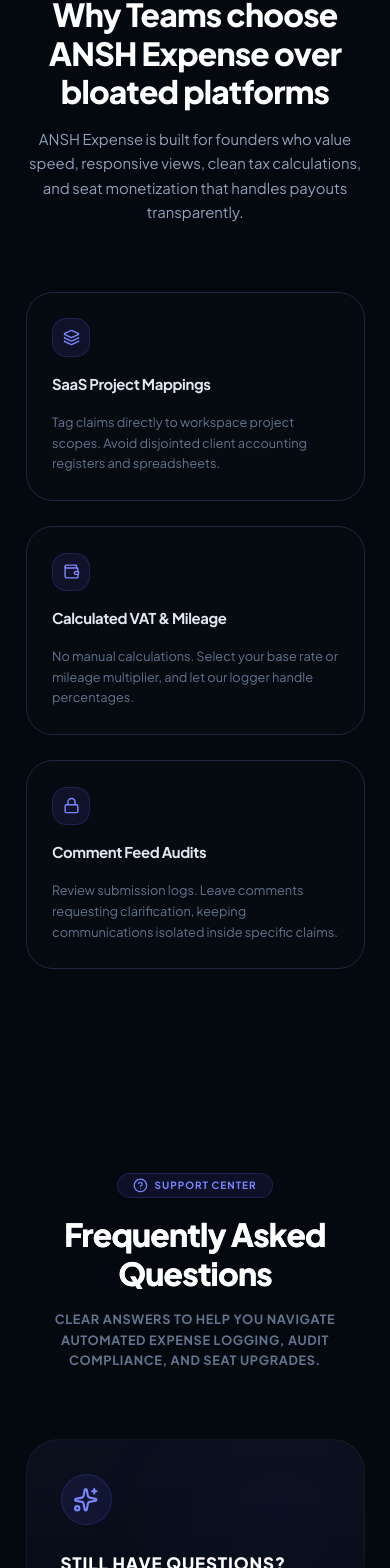
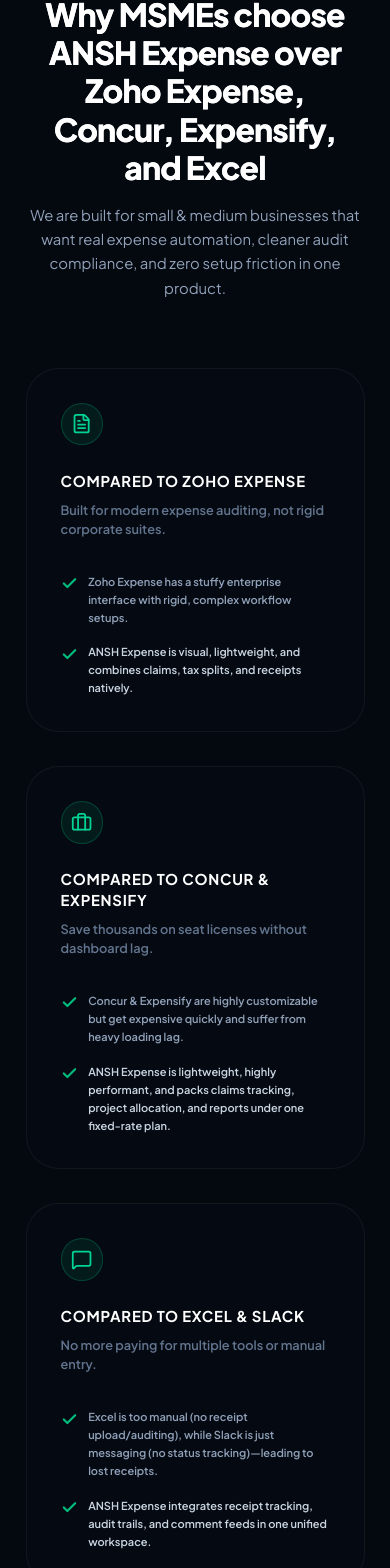
Before and after one commit to rahulstark123/ansh-expense, a Next.js app: page / in a window 390 px wide. Shown: the part 5040-6608 px from the top of the page. Built offline with nearby package versions, Linux system fonts and the light colour scheme; no server answers.

Commit message:
design: implement improved MSME comparison section on landing page

```diff
--- a/src/app/page.tsx
+++ b/src/app/page.tsx
@@ -18,7 +18,9 @@
   ChevronRight,
   HelpCircle,
   TrendingUp,
-  Info
+  Info,
+  Briefcase,
+  MessageSquare
 } from "lucide-react";
 
 type MockTab = "submit" | "analytics" | "approvals";
@@ -568,48 +570,106 @@
 
       {/* Comparison Matrix */}
       <section id="comparison" className="relative z-10 mx-auto max-w-7xl px-6 py-24 space-y-16">
-        <div className="text-center max-w-2xl mx-auto space-y-4">
-          <div className="inline-flex items-center gap-2.5 rounded-full border border-sky-500/25 bg-sky-500/5 px-4.5 py-1.5">
-            <span className="text-[10px] font-bold tracking-widest uppercase text-sky-400">
-              Why Teams Switch
-            </span>
+        <div className="text-center max-w-3xl mx-auto space-y-4">
+          <div className="inline-flex items-center gap-2.5 rounded-full bg-indigo-500/10 border border-indigo-500/20 px-4.5 py-1.5 text-[10px] font-bold text-indigo-400 uppercase tracking-widest">
+            <Layers className="h-3.5 w-3.5" />
+            Why Teams Switch
           </div>
-          <h2 className="text-3xl font-extrabold text-white tracking-tight sm:text-4xl">
-            Why Teams choose ANSH Expense over bloated platforms
+          <h2 className="text-3xl font-black text-white tracking-tight sm:text-4xl bg-gradient-to-r from-white via-slate-100 to-slate-400 bg-clip-text text-transparent">
+            Why MSMEs choose ANSH Expense over Zoho Expense, Concur, Expensify, and Excel
           </h2>
-          <p className="text-sm text-slate-400 leading-relaxed">
-            ANSH Expense is built for founders who value speed, responsive views, clean tax calculations, and seat monetization that handles payouts transparently.
+          <p className="text-sm text-slate-400 leading-relaxed max-w-2xl mx-auto">
+            We are built for small & medium businesses that want real expense automation, cleaner audit compliance, and zero setup friction in one product.
           </p>
         </div>
 
-        <div className="grid gap-6 md:grid-cols-3">
-          <div className="rounded-2xl border border-slate-800 bg-[#0A1016]/40 p-6 space-y-4">
-            <div className="flex h-9 w-9 items-center justify-center rounded-lg bg-indigo-500/10 text-indigo-400 border border-indigo-500/20">
-              <Layers className="h-4 w-4" />
+        {/* 3 Column Comparison */}
+        <div className="grid gap-8 md:grid-cols-3">
+          {/* Column 1: Zoho */}
+          <div className="rounded-3xl border border-white/5 bg-[#070D14]/60 p-8 space-y-6 flex flex-col justify-start hover:border-white/10 transition-all duration-300">
+            <div className="flex h-10 w-10 items-center justify-center rounded-xl bg-emerald-500/10 text-emerald-400 border border-emerald-500/25">
+              <FileText className="h-5 w-5" />
             </div>
-            <h3 className="text-sm font-bold text-slate-200">SaaS Project Mappings</h3>
-            <p className="text-xs text-slate-500 leading-relaxed">
-              Tag claims directly to workspace project scopes. Avoid disjointed client accounting registers and spreadsheets.
+            <div className="space-y-2">
+              <h3 className="text-sm font-bold text-white uppercase tracking-wider">Compared to Zoho Expense</h3>
+              <p className="text-xs text-slate-500 font-semibold leading-normal">
+                Built for modern expense auditing, not rigid corporate suites.
+              </p>
+            </div>
+            <ul className="space-y-4 pt-2 text-xs font-semibold leading-relaxed">
+              <li className="flex gap-2.5 items-start">
+                <Check className="h-4 w-4 text-emerald-500 shrink-0 mt-0.5" strokeWidth={3} />
+                <span className="text-slate-400 text-[11px]">Zoho Expense has a stuffy enterprise interface with rigid, complex workflow setups.</span>
+              </li>
+              <li className="flex gap-2.5 items-start">
+                <Check className="h-4 w-4 text-emerald-500 shrink-0 mt-0.5" strokeWidth={3} />
+                <span className="text-slate-300 text-[11px]">ANSH Expense is visual, lightweight, and combines claims, tax splits, and receipts natively.</span>
+              </li>
+            </ul>
+          </div>
+
+          {/* Column 2: ClickUp & Monday */}
+          <div className="rounded-3xl border border-white/5 bg-[#070D14]/60 p-8 space-y-6 flex flex-col justify-start hover:border-white/10 transition-all duration-300">
+            <div className="flex h-10 w-10 items-center justify-center rounded-xl bg-emerald-500/10 text-emerald-400 border border-emerald-500/25">
+              <Briefcase className="h-5 w-5" />
+            </div>
+            <div className="space-y-2">
+              <h3 className="text-sm font-bold text-white uppercase tracking-wider">Compared to Concur & Expensify</h3>
+              <p className="text-xs text-slate-500 font-semibold leading-normal">
+                Save thousands on seat licenses without dashboard lag.
+              </p>
+            </div>
+            <ul className="space-y-4 pt-2 text-xs font-semibold leading-relaxed">
+              <li className="flex gap-2.5 items-start">
+                <Check className="h-4 w-4 text-emerald-500 shrink-0 mt-0.5" strokeWidth={3} />
+                <span className="text-slate-400 text-[11px]">Concur & Expensify are highly customizable but get expensive quickly and suffer from heavy loading lag.</span>
+              </li>
+              <li className="flex gap-2.5 items-start">
+                <Check className="h-4 w-4 text-emerald-500 shrink-0 mt-0.5" strokeWidth={3} />
+                <span className="text-slate-300 text-[11px]">ANSH Expense is lightweight, highly performant, and packs claims tracking, project allocation, and reports under one fixed-rate plan.</span>
+              </li>
+            </ul>
+          </div>
+
+          {/* Column 3: Trello & Slack */}
+          <div className="rounded-3xl border border-white/5 bg-[#070D14]/60 p-8 space-y-6 flex flex-col justify-start hover:border-white/10 transition-all duration-300">
+            <div className="flex h-10 w-10 items-center justify-center rounded-xl bg-emerald-500/10 text-emerald-400 border border-emerald-500/25">
+              <MessageSquare className="h-5 w-5" />
+            </div>
+            <div className="space-y-2">
+              <h3 className="text-sm font-bold text-white uppercase tracking-wider">Compared to Excel & Slack</h3>
+              <p className="text-xs text-slate-500 font-semibold leading-normal">
+                No more paying for multiple tools or manual entry.
+              </p>
+            </div>
+            <ul className="space-y-4 pt-2 text-xs font-semibold leading-relaxed">
+              <li className="flex gap-2.5 items-start">
+                <Check className="h-4 w-4 text-emerald-500 shrink-0 mt-0.5" strokeWidth={3} />
+                <span className="text-slate-400 text-[11px]">Excel is too manual (no receipt upload/auditing), while Slack is just messaging (no status tracking)—leading to lost receipts.</span>
+              </li>
+              <li className="flex gap-2.5 items-start">
+                <Check className="h-4 w-4 text-emerald-500 shrink-0 mt-0.5" strokeWidth={3} />
+                <span className="text-slate-300 text-[11px]">ANSH Expense integrates receipt tracking, audit trails, and comment feeds in one unified workspace.</span>
+              </li>
+            </ul>
+          </div>
+        </div>
+
+        {/* Bottom Models comparison */}
+        <div className="grid gap-6 md:grid-cols-12 pt-6">
+          {/* Card Left: ANSH model */}
+          <div className="md:col-span-7 rounded-3xl border border-indigo-500/20 bg-gradient-to-r from-indigo-500/5 to-transparent p-8 space-y-4 flex flex-col justify-center">
+            <span className="text-[10px] font-bold uppercase tracking-wider text-emerald-400 block">THE ANSH EXPENSE MODEL FOR MSMES</span>
+            <p className="text-xs text-slate-300 leading-relaxed font-semibold">
+              A unified tool that any employee can adopt in minutes. Expense claims, mileage calculator, project budgets, and support desks all live together. No hidden setups or extra license costs.
             </p>
           </div>
 
-          <div className="rounded-2xl border border-slate-800 bg-[#0A1016]/40 p-6 space-y-4">
-            <div className="flex h-9 w-9 items-center justify-center rounded-lg bg-indigo-500/10 text-indigo-400 border border-indigo-500/20">
-              <Wallet className="h-4 w-4" />
-            </div>
-            <h3 className="text-sm font-bold text-slate-200">Calculated VAT & Mileage</h3>
-            <p className="text-xs text-slate-500 leading-relaxed">
-              No manual calculations. Select your base rate or mileage multiplier, and let our logger handle percentages.
-            </p>
-          </div>
-
-          <div className="rounded-2xl border border-slate-800 bg-[#0A1016]/40 p-6 space-y-4">
-            <div className="flex h-9 w-9 items-center justify-center rounded-lg bg-indigo-500/10 text-indigo-400 border border-indigo-500/20">
-              <Lock className="h-4 w-4" />
-            </div>
-            <h3 className="text-sm font-bold text-slate-200">Comment Feed Audits</h3>
-            <p className="text-xs text-slate-500 leading-relaxed">
-              Review submission logs. Leave comments requesting clarification, keeping communications isolated inside specific claims.
+          {/* Card Right: Bloated model */}
+          <div className="md:col-span-5 rounded-3xl border border-white/5 bg-[#070D14]/40 p-8 space-y-4 flex flex-col justify-center">
+            <span className="text-[10px] font-bold uppercase tracking-wider text-slate-500 block">THE BLOATED ENTERPRISE TOOL MODEL</span>
+            <p className="text-xs text-slate-400 leading-relaxed font-semibold">
+              Steep learning curves, complicated configurations (e.g. Zoho setup / SAP Concur workflows), expensive per-user licenses, and separate bills for receipt tracking, project accounting, and support ticketing.
             </p>
           </div>
         </div>
```
